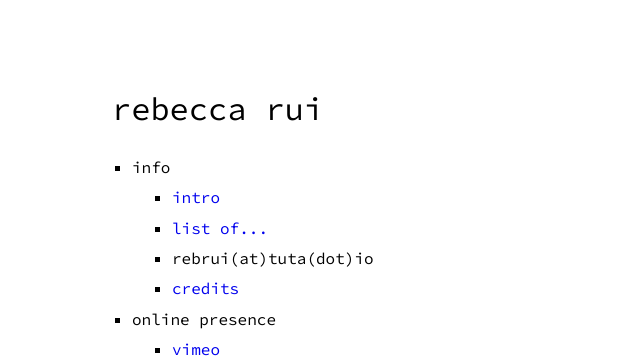
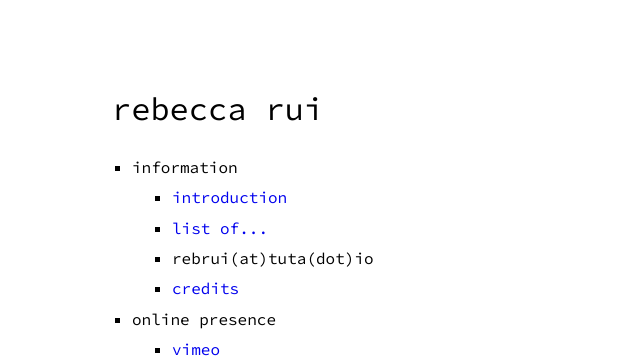
Before and after one commit to iurrrui/iurrrui.github.io, a Jekyll site: the page built from index.md, in a window 1280 px wide. Shown: the top 358 px of the page, without its empty margins (240-880 px from the left). Built offline with Jekyll 4.4.1, drawn with Linux system fonts in a browser that asks for light colours.

```diff
--- a/_data/menu.yml
+++ b/_data/menu.yml
@@ -2,10 +2,10 @@
 # https://github.com/riggraz/no-style-please#customize-the-menu
 
 entries:
-  - title: info
+  - title: information
     entries:
-      - title: intro
-        url: intro
+      - title: introduction
+        url: introduction
       # - title: timelines
       #   url: timelines
       - title: list of...
--- a/intro.md
+++ b/introduction.md
@@ -1,6 +1,6 @@
 ---
 layout: page
-title: Intro
+title: Introduction
 ---
 
 Researcher, coder, writer, and multimedia designer based in The Netherlands.
```
Also changed, not shown: project-archive.md (+1 -1 lines), 5 other files.
